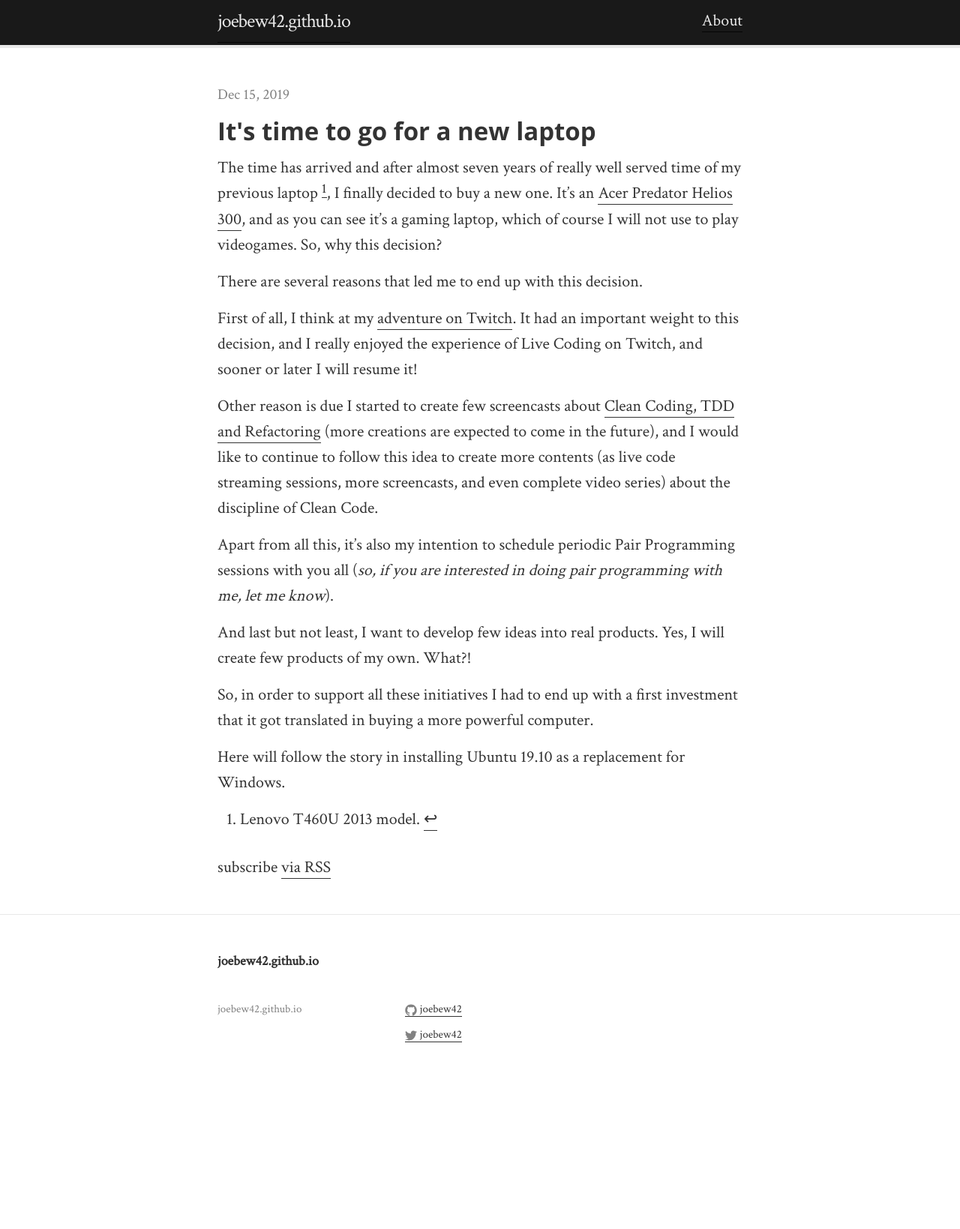
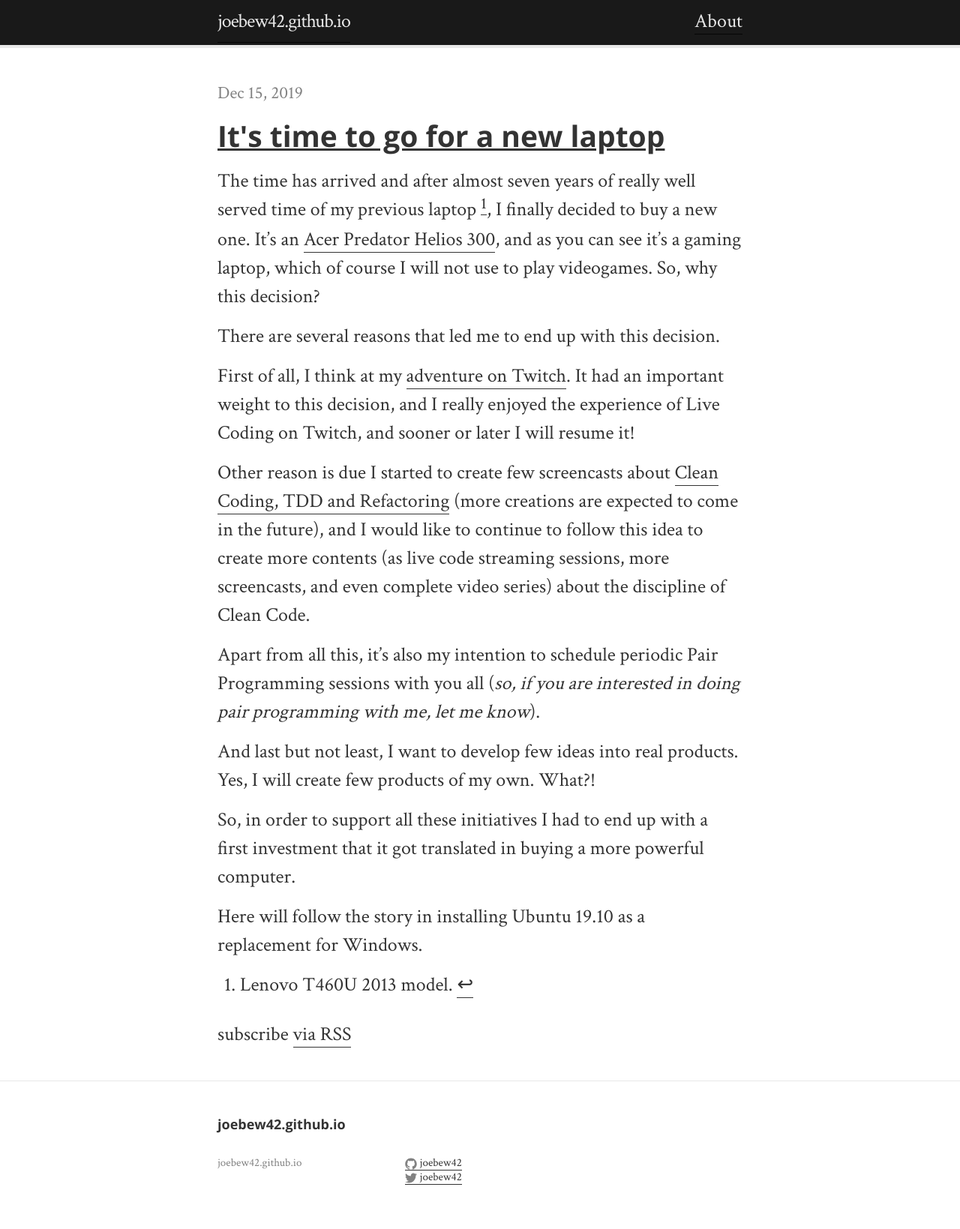
Before and after one commit to joebew42/joebew42.github.io, a Jekyll site: the page built from index.html, in a window 1280 px wide. Shown: the whole page at 75% size. Built offline with Jekyll 4.4.1, drawn with Linux system fonts in a browser that asks for light colours; before the commit the page ends 1457 px from its top, so only the background shows below that.

Commit message:
make the style of the home consistent with the style of post

```diff
--- a/_sass/_base.scss
+++ b/_sass/_base.scss
@@ -15,7 +15,6 @@ dl, dd, ol, ul, figure {
  */
 body {
     font: $base-font-weight $base-font-size $base-font-family;
-    line-height: $base-line-height;
     color: $text-color;
     background-color: $background-color;
     -webkit-text-size-adjust: 100%;
@@ -40,6 +39,12 @@ ul, ol, dl, figure,
 }
 
 
+/**
+ * Headers
+ */
+h1, h2, h3, h4, h5, h6 {
+    font-family: $base-heading-font-family;
+}
 
 /**
  * Images
--- a/_sass/_layout.scss
+++ b/_sass/_layout.scss
@@ -35,7 +35,6 @@
 
     .page-link {
         color: $header-color;
-        line-height: $base-line-height;
 
         // Gaps between nav items, but not on the last one
         &:not(:last-child) {
@@ -196,6 +195,7 @@
     &,
     &:visited,
     &:hover {
+        text-decoration: underline;
         border: none;
     }
 }
@@ -211,41 +211,11 @@
 
 .post-title {
     font-family: $base-heading-font-family;
-    font-size: 36px;
-    line-height: 1.4em;
-
-    @include media-query($on-laptop) {
-        font-size: 36px;
-    }
 }
 
 .post-content {
     margin-bottom: $spacing-unit;
+    line-height: $base-line-height;
 
-    h2 {
-        font-family: $base-heading-font-family;
-        font-size: 32px;
-
-        @include media-query($on-laptop) {
-            font-size: 28px;
-        }
-    }
-
-    h3 {
-        font-family: $base-heading-font-family;
-        font-size: 26px;
-
-        @include media-query($on-laptop) {
-            font-size: 22px;
-        }
-    }
-
-    h4 {
-        font-family: $base-heading-font-family;
-        font-size: 20px;
-
-        @include media-query($on-laptop) {
-            font-size: 18px;
-        }
-    }
+    // TODO make the font-size smaller on-palm
 }
--- a/css/main.scss
+++ b/css/main.scss
@@ -8,11 +8,11 @@
 // Our variables
 $base-font-family: 'Crimson Text', serif;
 $base-heading-font-family: 'Open Sans', sans-serif;
-$base-font-size: 22px;
+$base-font-size: 26px;
 $base-font-weight: 300;
 $heading-font-weight: 700;
 $small-font-size:  $base-font-size * 0.9;
-$base-line-height: 34px;
+$base-line-height: 38px;
 
 $header-color: rgba(255,255,255,0.9);
 $header-background-color: rgba(0,0,0,0.9);
--- a/index.html
+++ b/index.html
@@ -7,11 +7,15 @@ layout: default
   <ul class="post-list">
     {% for post in site.posts %}
       <li>
-        <span class="post-meta">{{ post.date | date: "%b %-d, %Y" }}</span>
-        <h2>
+        <p class="post-meta">
+          {{ post.date | date: "%b %-d, %Y" }}
+        </p>
+        <h2 class="post-title" itemprop="name headline">
           <a class="post-link" href="{{ post.url | prepend: site.baseurl }}">{{ post.title }}</a>
         </h2>
-        {{ post.excerpt }}
+        <div class="post-content">
+          {{ post.excerpt }}
+        </div>
       </li>
     {% endfor %}
   </ul>
```
